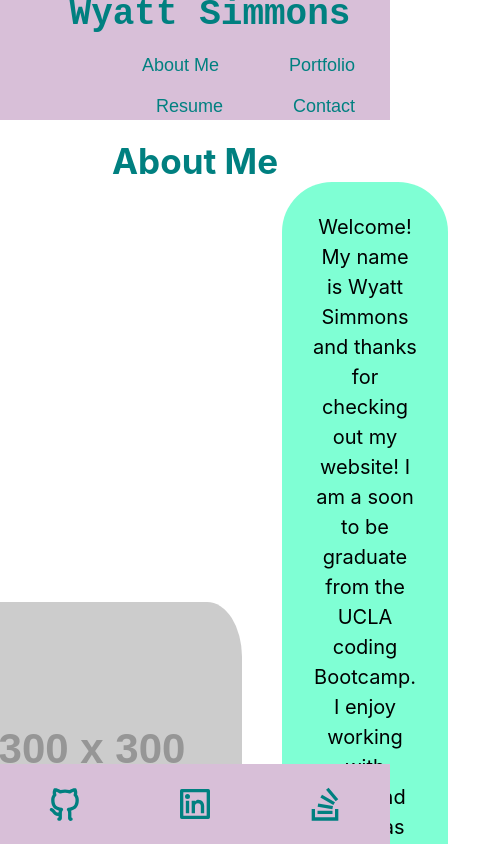
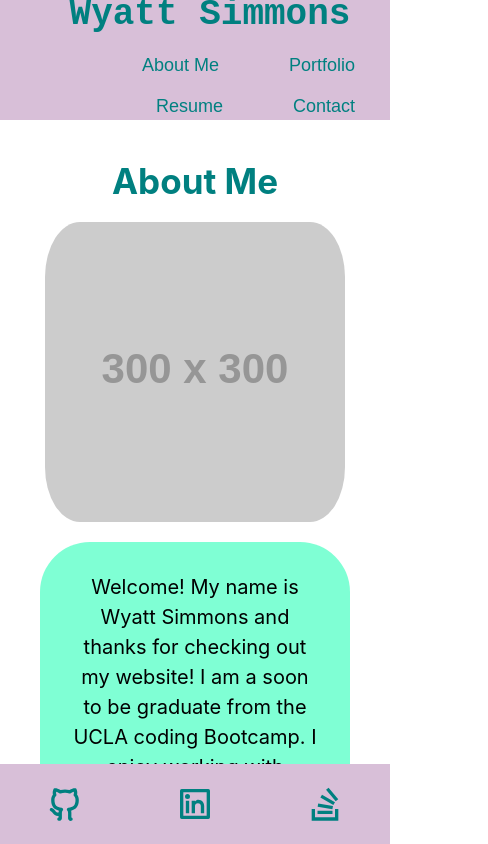
Before and after one commit to simmonsW/react-portfolio, a React (Create React App) app: page / in a window 390 px wide. Shown: the top 844 px of the page, 488 px wide, since content can reach past the window. Built offline with nearby package versions, Linux system fonts and the light colour scheme.

Commit message:
added first @media break point

```diff
--- a/src/App.css
+++ b/src/App.css
@@ -116,7 +116,7 @@ nav ul li a:hover {
 }
 
 #about {
-  padding-top: 20px;
+  padding-top: 40px;
   font-size: 35px;
   display: flex;
   justify-content: center;
@@ -162,7 +162,8 @@ nav ul li a:hover {
 #contact-title {
   display: flex;
   justify-content: center;
-  margin: 20px;
+  margin-top: 40px;
+  margin-bottom: 20px;
   color: teal;
 }
 
@@ -229,7 +230,8 @@ nav ul li a:hover {
 #resume-title {
   display: flex;
   justify-content: center;
-  margin: 20px;
+  margin-top: 40px;
+  margin-bottom: 20px;
   color: teal;
 }
 
@@ -389,6 +391,33 @@ footer a {
   nav ul {
     margin-bottom: 10px;
   }
+
+  .about-content {
+    flex-direction: column;
+    justify-content: center;
+  }
+
+  .about-content p {
+    margin: 0 40px 30px 40px;
+  }
+
+  .form-input {
+    line-height: 1;
+    padding-bottom: 0px;
+  }
+
+  .form-input input {
+    line-height: 1.5em;
+  }
+
+  .form-input textarea {
+    width: 300px;
+  }
+
+  .err-text {
+    font-size: 20px;
+    margin-left: 53px;
+  }
 }
 
 /*************/
```
